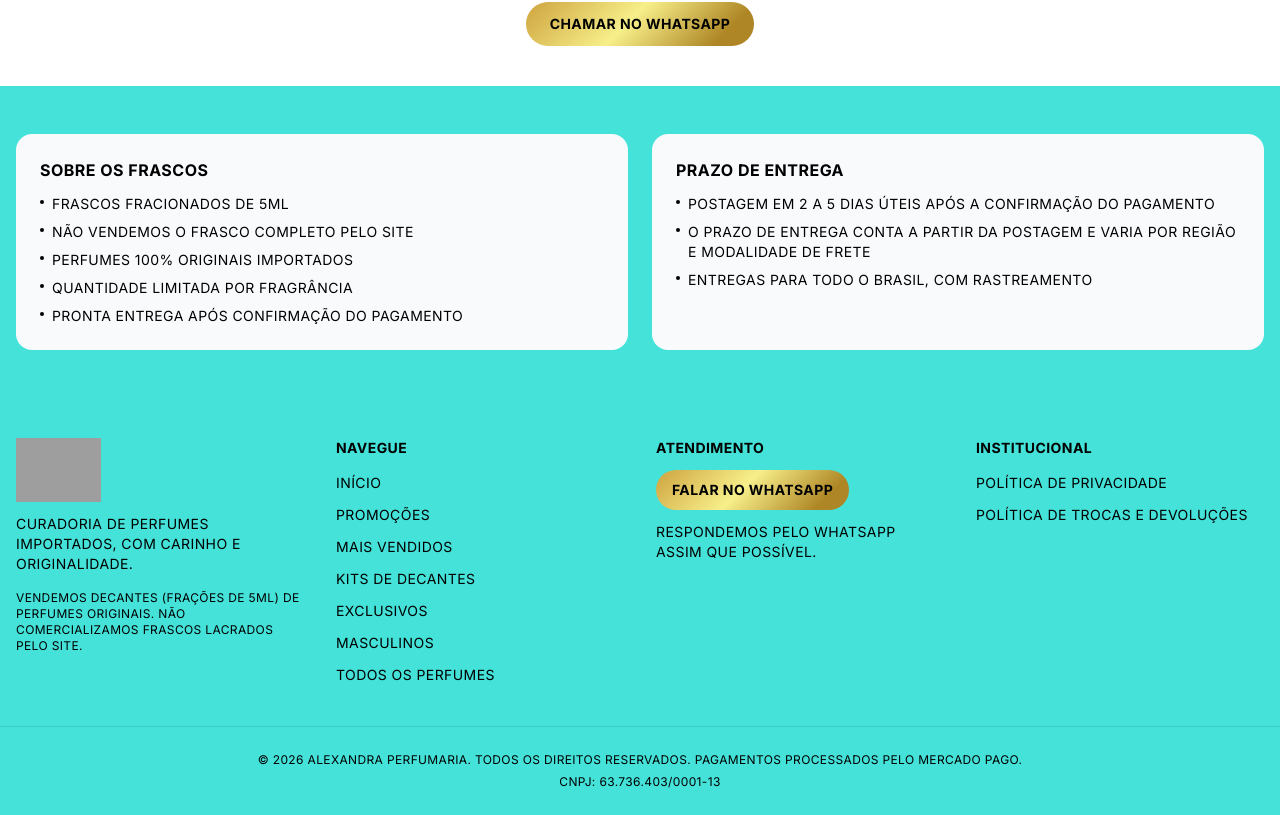
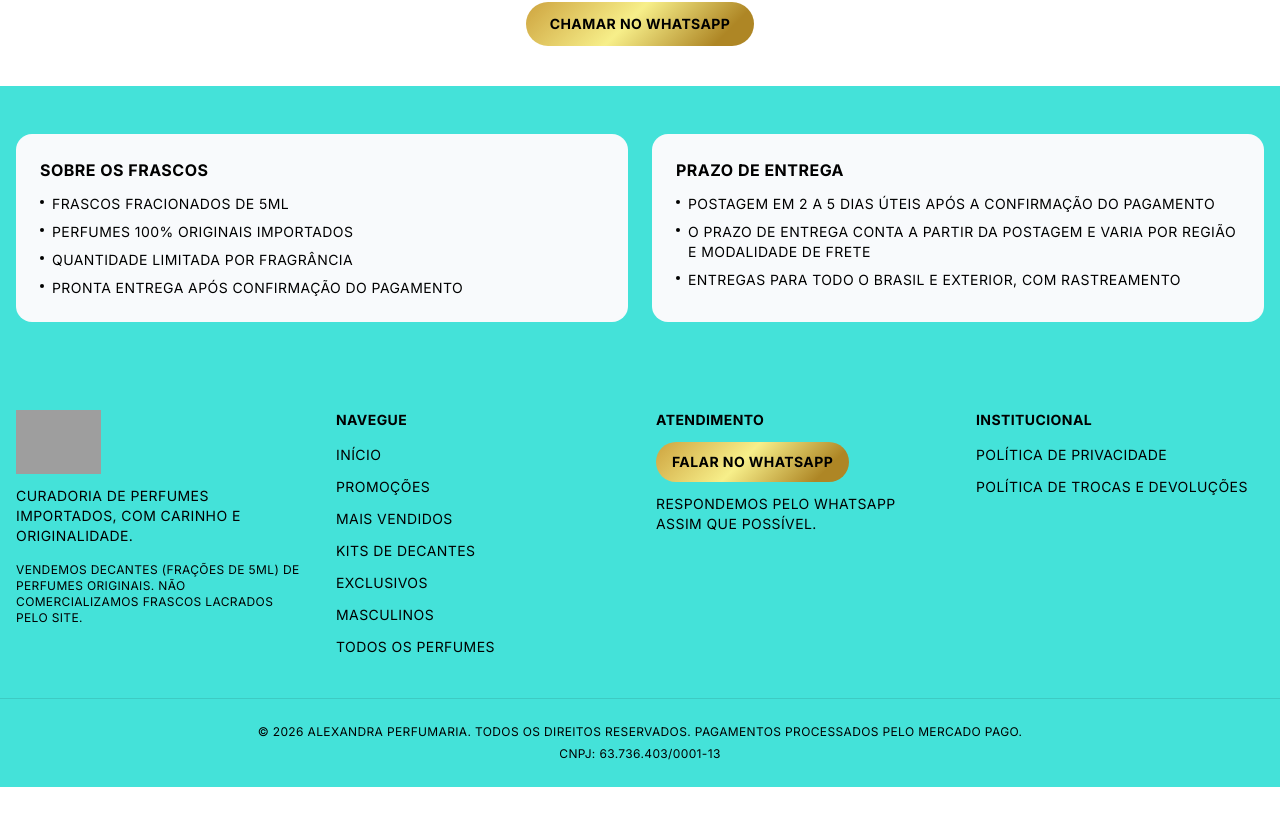
Before and after one commit to JoaoV-Andrade/Alexandra-perfumaria, a Next.js app: page / in a window 1280 px wide. Shown: the part 1978-2793 px from the top of the page. After the commit the page ends 2765 px from the top, so only its background shows below. Built offline with nearby package versions, Linux system fonts and the light colour scheme; no server answers; the database is empty; grey boxes are pictures that could not be loaded.

Commit message:
Remove aviso de frasco completo e adiciona Exterior no prazo de entrega
Co-Authored-By: Claude Sonnet 5 <noreply@anthropic.com>

```diff
--- a/src/components/home/important-info-section.tsx
+++ b/src/components/home/important-info-section.tsx
@@ -1,6 +1,5 @@
 const BOTTLE_INFO = [
   "Frascos fracionados de 5ml",
-  "Não vendemos o frasco completo pelo site",
   "Perfumes 100% originais importados",
   "Quantidade limitada por fragrância",
   "Pronta entrega após confirmação do pagamento",
@@ -9,7 +8,7 @@ const BOTTLE_INFO = [
 const SHIPPING_INFO = [
   "Postagem em 2 a 5 dias úteis após a confirmação do pagamento",
   "O prazo de entrega conta a partir da postagem e varia por região e modalidade de frete",
-  "Entregas para todo o Brasil, com rastreamento",
+  "Entregas para todo o Brasil e Exterior, com rastreamento",
 ];
 
 export function ImportantInfoSection() {
```
